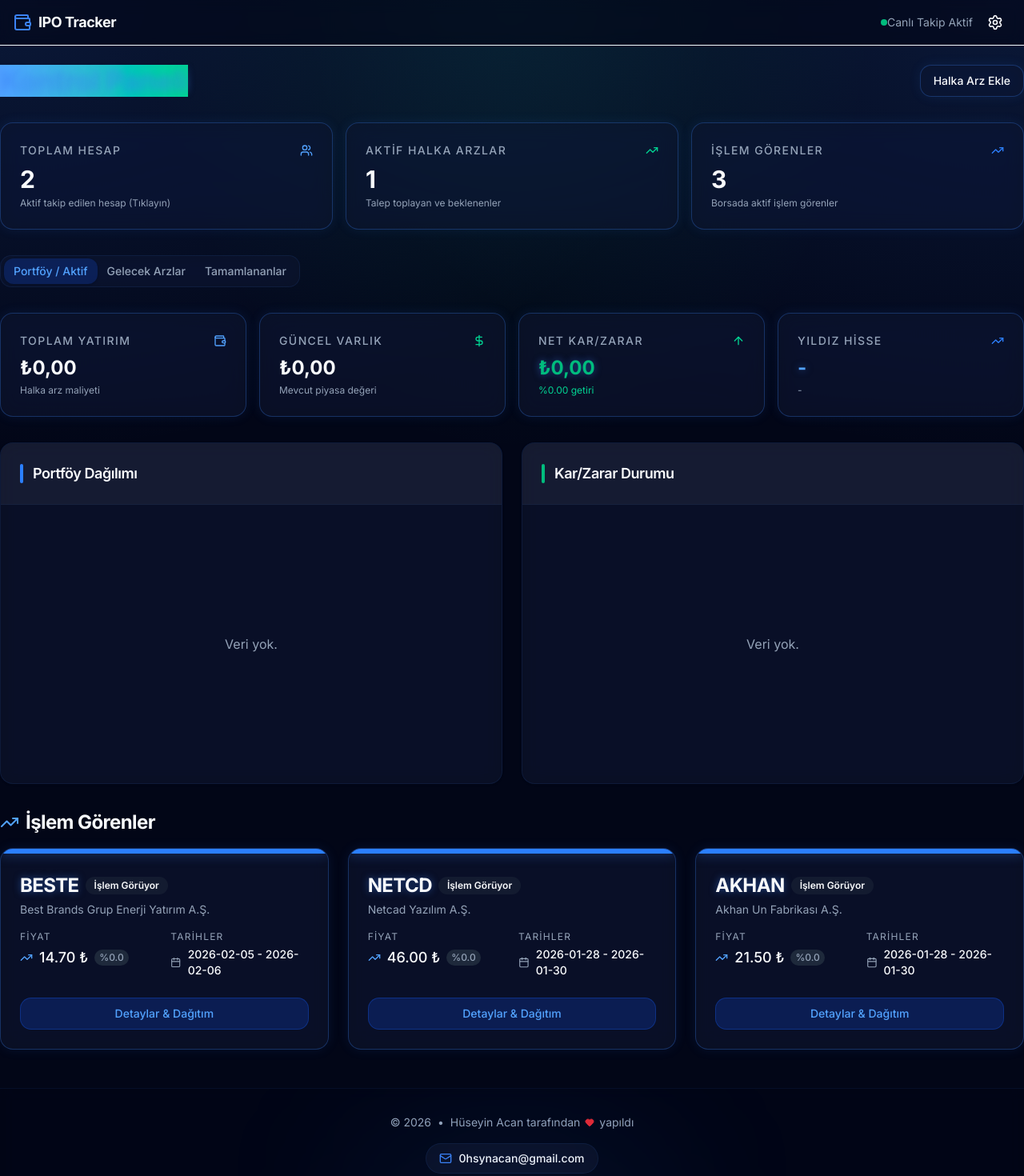
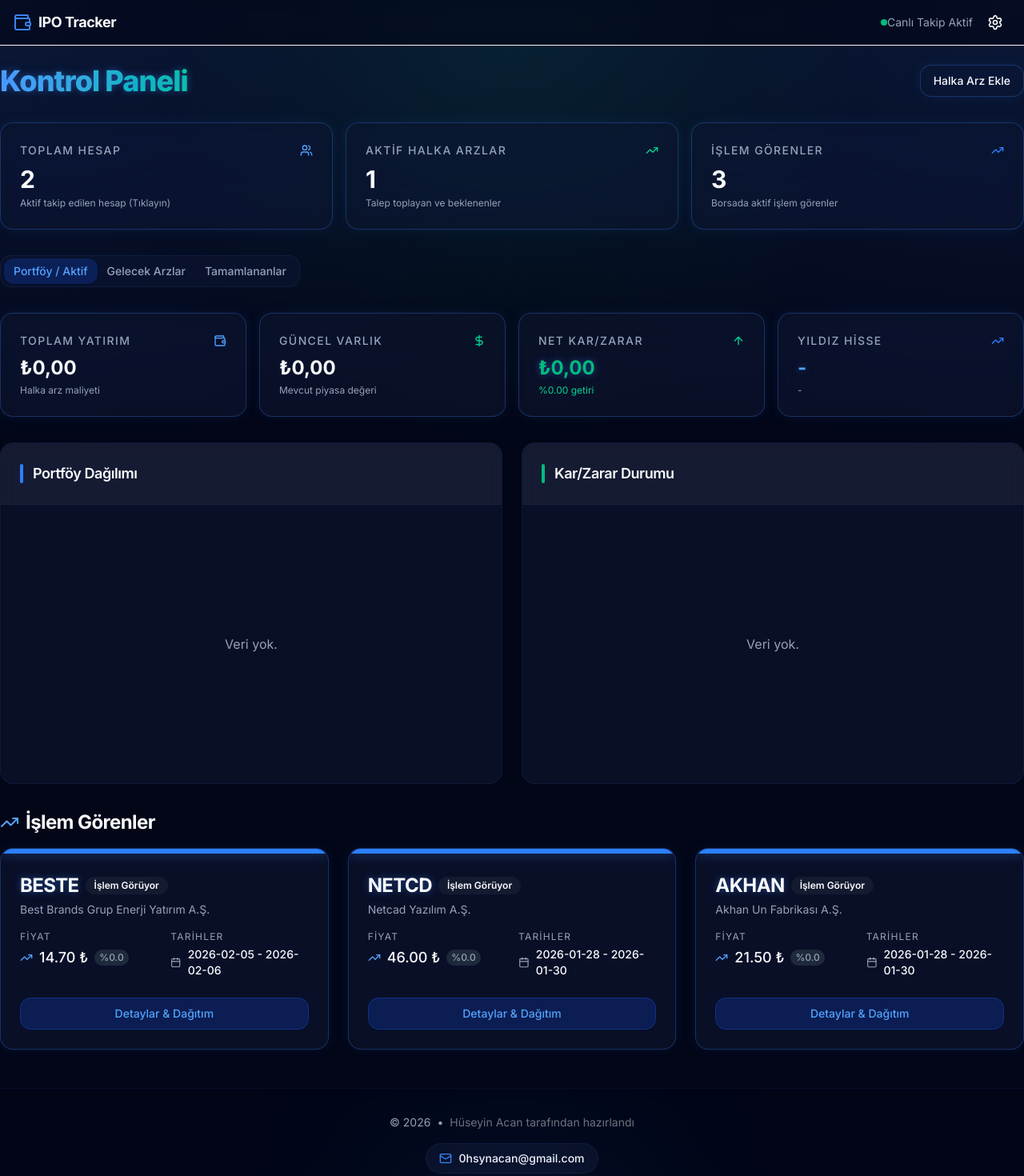
Before and after one commit to IHuseyinACAN/ipo-tracker, a Next.js app: page / in a window 1280 px wide. Shown: the top 1470 px of the page at 80% size. Built offline with nearby package versions, Linux system fonts and the light colour scheme.

Commit message:
Fix: Add use client to Footer and correct title visibility

```diff
--- a/app/page.tsx
+++ b/app/page.tsx
@@ -84,7 +84,7 @@ export default function Home() {
         className="flex flex-col sm:flex-row sm:items-center justify-between gap-4"
       >
         <Link href="/">
-          <h2 className="text-3xl md:text-4xl font-extrabold tracking-tight neon-text bg-clİp-text text-transparent bg-gradient-to-r from-blue-400 to-emerald-400 hover:opacity-80 transition-opacity cursor-pointer">
+          <h2 className="text-3xl md:text-4xl font-extrabold tracking-tight neon-text bg-clip-text text-transparent bg-gradient-to-r from-blue-400 to-emerald-400 hover:opacity-80 transition-opacity cursor-pointer">
             Kontrol Paneli
           </h2>
         </Link>
--- a/components/layout/Footer.tsx
+++ b/components/layout/Footer.tsx
@@ -1,6 +1,6 @@
 "use client"
 
-import { Mail, Heart } from 'lucide-react'
+import { Mail } from 'lucide-react'
 import { motion } from 'framer-motion'
 
 export function Footer() {
@@ -16,10 +16,8 @@ export function Footer() {
                     >
                         <span>© {new Date().getFullYear()}</span>
                         <span>•</span>
-                        <div className="flex items-center gap-1.5 group">
-                            <span>Hüseyin Acan tarafından</span>
-                            <Heart className="h-3 w-3 text-red-500 fill-red-500 animate-pulse" />
-                            <span>yapıldı</span>
+                        <div className="flex items-center gap-1.5 grayscale opacity-70 group-hover:grayscale-0 group-hover:opacity-100 transition-all">
+                            <span>Hüseyin Acan tarafından hazırlandı</span>
                         </div>
                     </motion.div>
 
```
